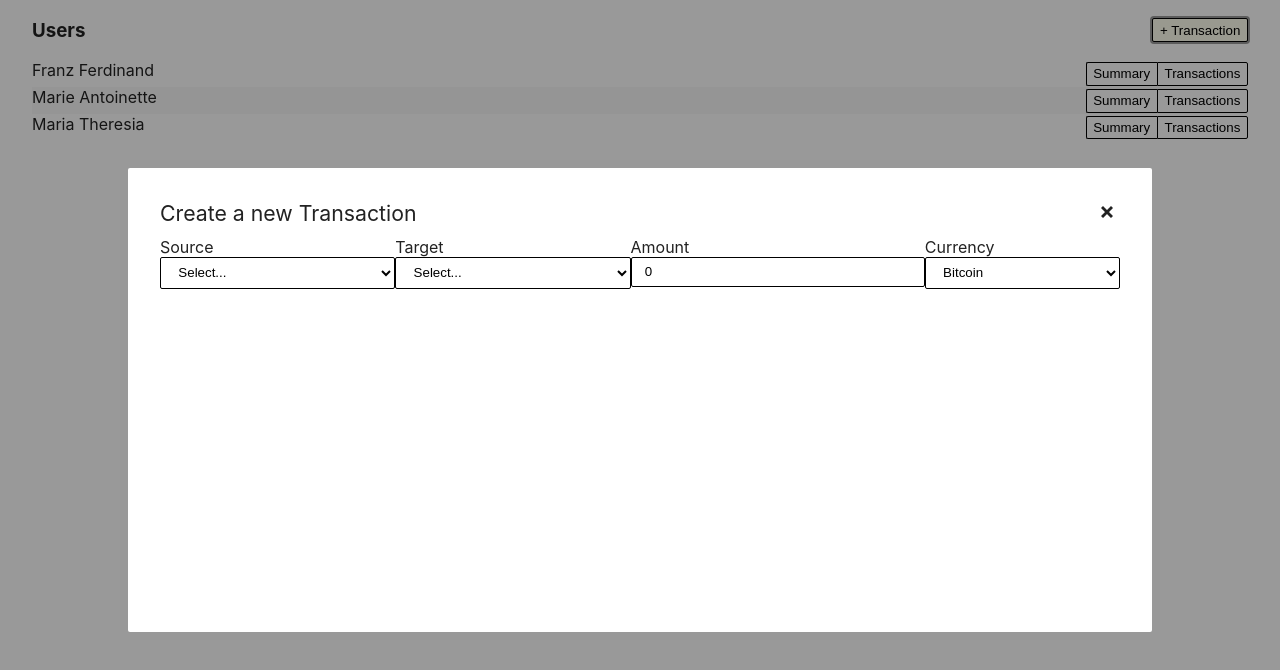
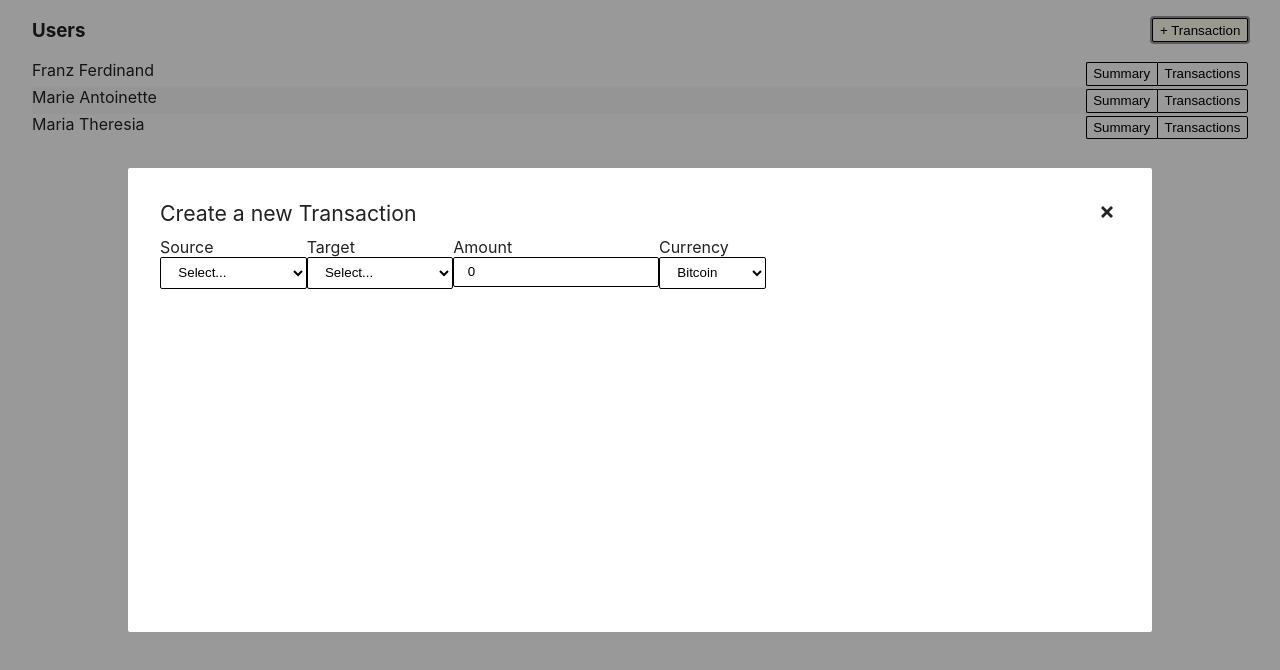
Before and after one commit to danielbartsch/salamantex-showcase, a React (Create React App) app: page / in a window 1280 px wide. Both pictures are taken after a click on the button "+ Transaction". Shown: the top 670 px of the page. Built offline with nearby package versions, Linux system fonts and the light colour scheme.

Commit message:
fix TransactionForm width

```diff
--- a/src/components/TransactionForm.tsx
+++ b/src/components/TransactionForm.tsx
@@ -29,7 +29,13 @@ const InputBox = ({
   label: React.ReactNode
   children: React.ReactNode
 }) => (
-  <div style={{ display: "flex", flexDirection: "column", flexGrow: 1 }}>
+  <div
+    style={{
+      display: "flex",
+      flexDirection: "column",
+      minWidth: 0,
+    }}
+  >
     <div>{label}</div>
     {children}
   </div>
```
